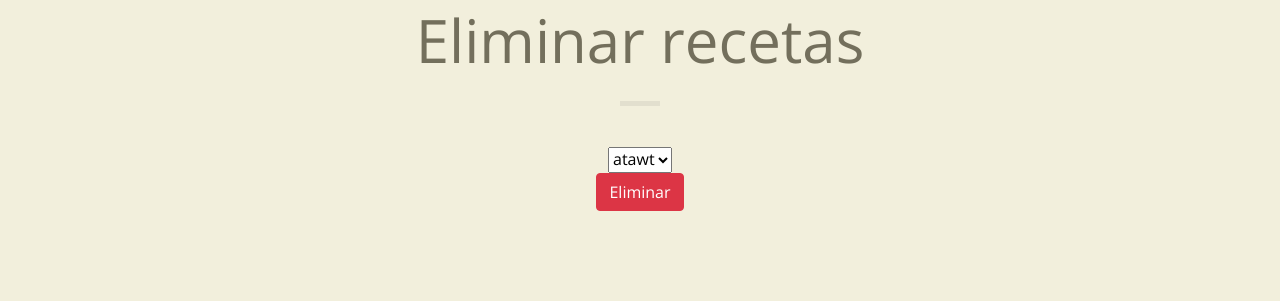
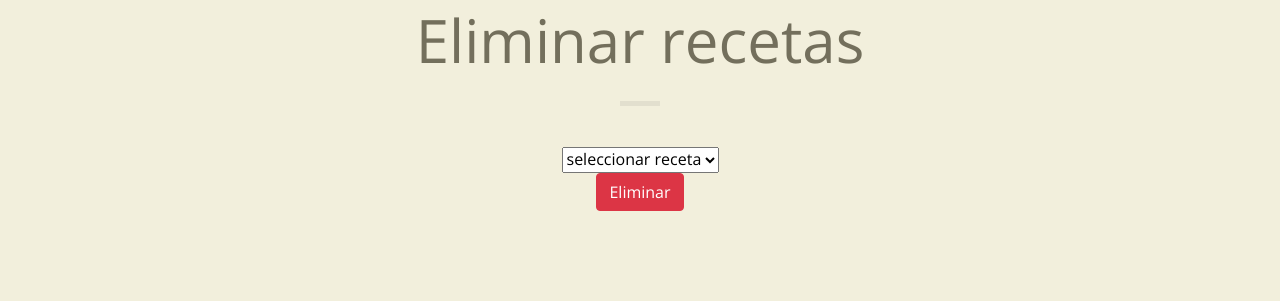
Before and after one commit to Lemengeton/nutricionista, a PHP site: page /ingresar_recetas.php in a window 1280 px wide. Shown: the part 1230-1532 px from the top of the page. Run offline with PHP 8.4, Linux system fonts and the light colour scheme; the visitor is signed in with stand-in values (Sample User, id 1); data comes from the database, SQL or seed files in the repository; some libraries are stand-ins or nearby versions.

Commit message:
una pequeña tonteria

```diff
--- a/ingresar_recetas.php
+++ b/ingresar_recetas.php
@@ -46,6 +46,7 @@
 					$resp_sql = mysqli_query($conexion,$sql);
 					?>
 					<select name="receta">
+						<option>seleccionar receta</option>
 						<?php while ($row = mysqli_fetch_array($resp_sql)) {
 						 ?>
 						<option value="<?php echo $row['id'] ?>"><?php echo $row['nombre']; ?></option>
```
